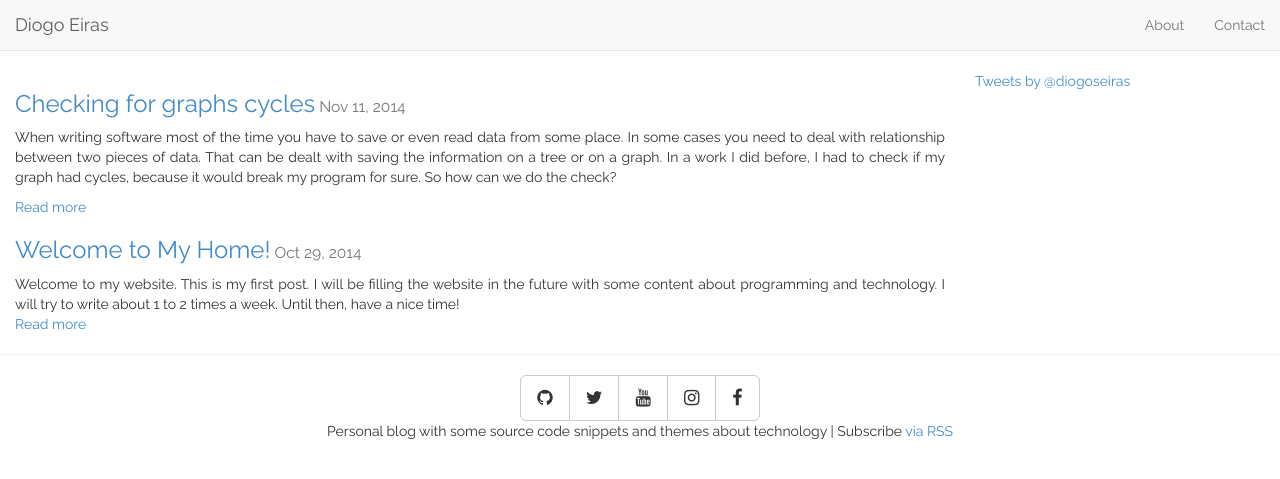
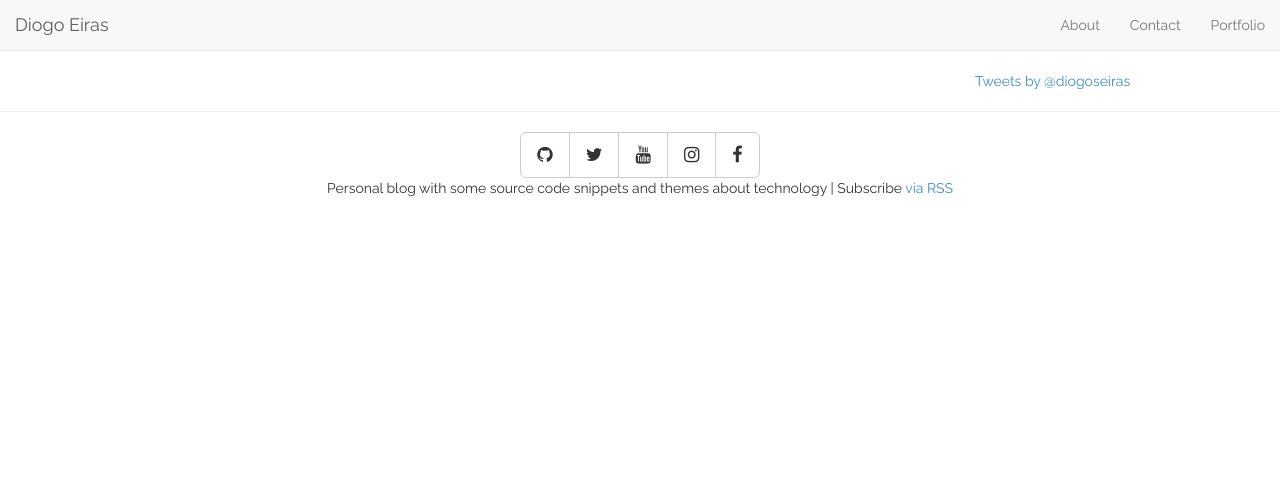
Before and after one commit to diogoeiras/diogoeiras.github.io, a Jekyll site: the page built from index.html, in a window 1280 px wide. Shown: the top 479 px of the page. Built offline with Jekyll 4.4.1, drawn with Linux system fonts in a browser that asks for light colours; nearby versions of some CDN libraries; comment, search, counter and statistics services are not loaded.

Commit message:
Mudanças na estrutura do site

```diff
--- a/_layouts/post.html
+++ b/_layouts/post.html
@@ -1,6 +1,9 @@
 ---
 layout: default
 ---
+<div class="panel panel-default">
+	<div class="panel-body">
+		<div style="text-align: justify;text-justify: inter-word;">
 			<div>
 				<h1 class="post-title">{{ page.title }} <small>{{ page.date | date: "%b %-d, %Y" }}{% if page.author %} • {{ page.author }}{% endif %}{% if page.meta %} • {{ page.meta }}{% endif %}</small></h1>
 
@@ -14,3 +17,6 @@
 				</div>
 				{% include disqus.html %}
 			</div>
+		</div>
+	</div>
+</div>
--- a/_posts/2014-10-29-welcome-to-my-home.markdown
+++ /dev/null
@@ -1,10 +0,0 @@
----
-layout: post
-title:  "Welcome to My Home!"
-date:   2014-10-29 23:24:23
-categories: news
----
-
-Welcome to my website.
-This is my first post. I will be filling the website in the future with some content about programming and technology. I will try to write about 1 to 2 times a week.
-Until then, have a nice time!
--- a/_posts/2014-11-11-checking-for-graphs-cycles.markdown
+++ /dev/null
@@ -1,66 +0,0 @@
----
-layout: post
-title:  "Checking for graphs cycles"
-date:   2014-11-11 03:29:15
-categories: programming
----
-
-When writing software most of the time you have to save or even read data from some place. In some cases you need to deal with relationship between two pieces of data. That can be dealt with saving the information on a tree or on a graph. In a work I did before, I had to check if my graph had cycles, because it would break my program for sure. So how can we do the check?
-<!-- more -->
-On a tree we could do a depth first search, marking nodes as we iterate over them and verifying if it was already visited. But on a graph it is a little different because a node can appear again if its descendants were already visited.
-
-![Graph][graph]
-
-On the previous image we can see an example of a graph. The node 4 is visited first by the order 1-2-4 and after by the order 1-3-4. If we used the normal DFS in this situation, it would encounter a cycle. We know that there isn't a cycle because when visiting the node 4 for the second time all its descendants were visited (it has no descendants). That's not the case with the graph below.
-
-![Graph with cycle][graph_cycle]
-__Observation:__ The color red is used to identify the node 4 as parent of the node 1.
-
-We can use a modified DFS algorithm to properly detect cycles, named colored DFS.
-
-1.   All the nodes are initially marked as white
-2.   If a node is visited, it is marked as grey
-3.   If a node has all its descendants visited, it is marked as black
-4.   If a grey node is found, the graph as a cycle
-
-The example code will be written in C++. It's simple and easy to understand.
-
-{% highlight c++ %}
-// Function to check the existence of a cycle
-bool hasCycle(Graph * graph){
-	for(unsigned int i = 0; i < graph->nodes.size(); i++){
-		graph->nodes.at(i).color = "white";
-	}
-	for(unsigned int i = 0; i < graph->nodes.size(); i++){
-		if(graph->nodes.at(i).color == "white"){
-			if(visit(&graph->nodes.at(i))){
-				return true;
-			}
-		}
-	}
-	return false;
-};
-
-// Function that will visit a node
-bool Graph::visit(Node * node){
-	node->color = "grey";
-	for(unsigned int i = 0; i < node->descendants.size(); i++){
-		if(node->descendants.at(i).color == "grey"){
-			return true;
-		}
-		else if(node->descendants.at(i).color == "white"){
-			if(visit(&node->descendants.at(i))){
-				return true;
-			}
-		}
-
-	}
-	node->color = "black";
-	return false;
-};
-{% endhighlight %}
-
-Any doubts you can use the comments. See you next time.
-
-[graph]: /assets/graph.jpg "Graph without a cycle"
-[graph_cycle]: /assets/graph_cycle.jpg "Graph containing a cycle"
--- a/index.html
+++ b/index.html
@@ -2,17 +2,20 @@
 layout: default
 ---
   {% for post in site.posts %}
-  <div>
-    <h3>
-      <a href="{{ post.url | prepend: site.baseurl }}">{{ post.title }}<small> {{ post.date | date: "%b %-d, %Y" }}</small></a>
-    </h3>
-    <div class="post-content-truncate" style="text-align: justify;text-justify: inter-word;">
+  <div class="panel panel-default">
+    <div class="panel-heading">
+      <h3 class="panel-title"><a href="{{ post.url | prepend: site.baseurl }}">{{ post.title }}<small> {{ post.date | date: "%b %-d, %Y" }}</small></a></h3>
+    </div>
+    <div class="panel-body">
+      <div class="post-content-truncate" style="text-align: justify;text-justify: inter-word;">
       {% if post.content contains "<!-- more -->" %}
         {{ post.content | split:"<!-- more -->" | first % }}
       {% else %}
         {{ post.content | strip_html | truncatewords:100 }}
       {% endif %}
     </div>
-    <a href="{{ post.url | prepend: site.baseurl }}">Read more</a>
+    <hr>
+    <a class="pull-right" href="{{ post.url | prepend: site.baseurl }}">Read more</a>
+    </div>
   </div>
   {% endfor %}
--- /dev/null
+++ b/portfolio.html
@@ -0,0 +1,5 @@
+---
+layout: page
+title: Portfolio
+permalink: /portfolio/
+---
```
Also changed, not shown: _layouts/page.html (+11 -5 lines), about.html (+12 -6 lines), assets/bg.jpg (deleted), assets/favicon.ico, assets/favicon.png (added), assets/graph.jpg (deleted), assets/graph_cycle.jpg (deleted), 1 other file. Lines whose indentation alone changed are shown as unchanged.
